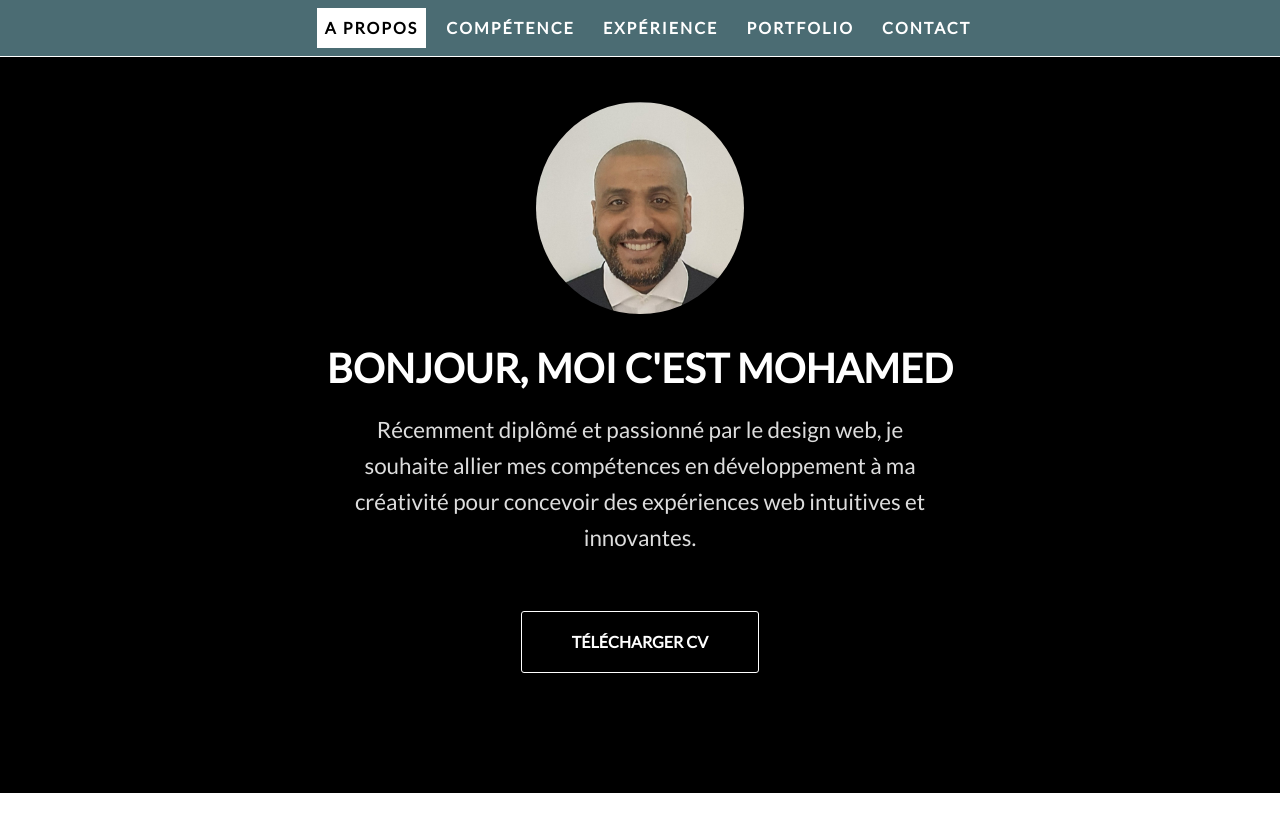
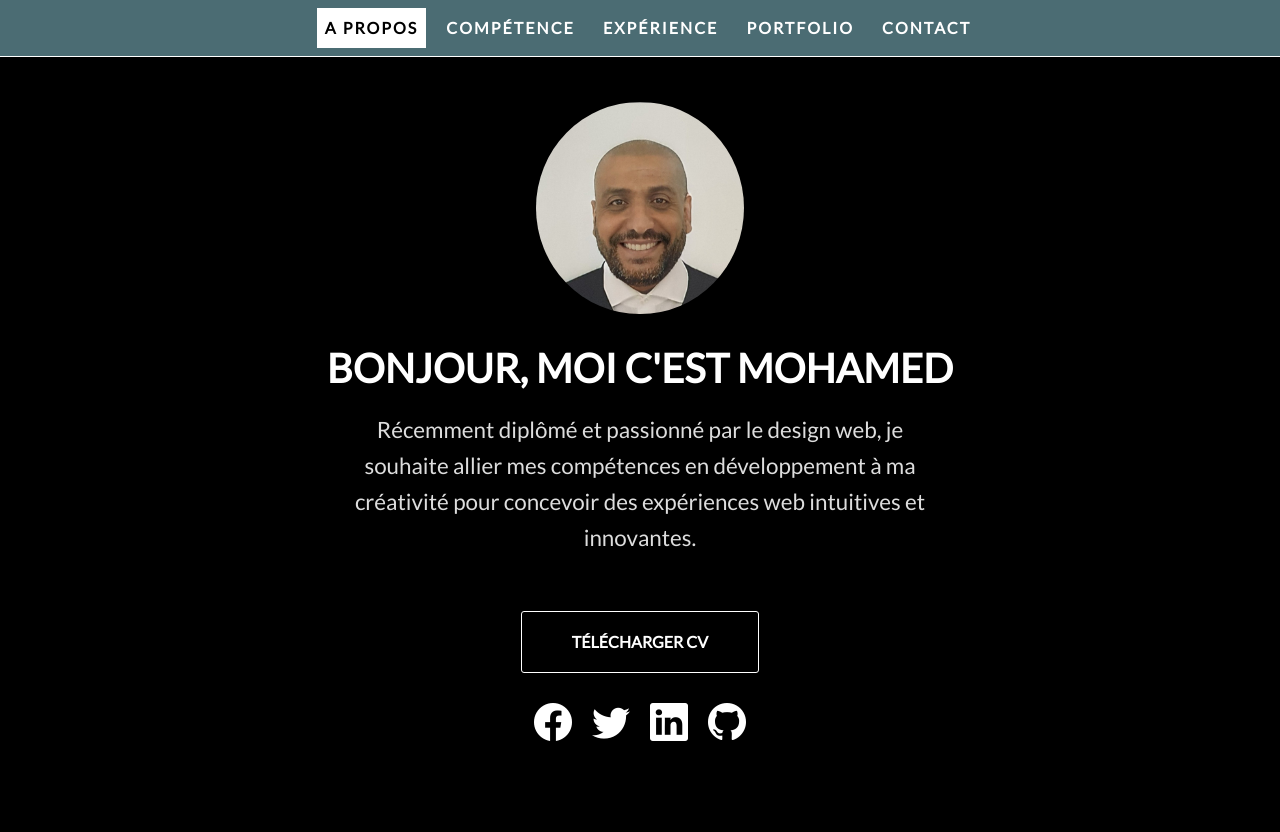
Before and after one commit to mohamedhanafi69120/Mon_Portfolio, a React (Vite) app: page / in a window 1280 px wide. Shown: the top 832 px of the page. Before the commit the page ends 800 px from the top, so only its background shows below. Built offline with nearby package versions, Linux system fonts and the light colour scheme.

Commit message:
Creation du composant Reseaux sociaux (SocialNetwork) et mise en forme

```diff
--- a/src/components/AboutMe.jsx
+++ b/src/components/AboutMe.jsx
@@ -1,4 +1,5 @@
 import React from "react";
+import SocialNetwork from "./SocialNetwork";
 
 const About = () => {
   return (
@@ -25,6 +26,7 @@ const About = () => {
         >
           Télécharger CV
         </a>
+        <SocialNetwork />
       </div>
     </section>
   );
--- /dev/null
+++ b/src/components/SocialNetwork.jsx
@@ -0,0 +1,46 @@
+import React from "react";
+
+const SocialNetwork = () => {
+  return (
+    <div className="social-bar">
+      <a
+        href="https://www.facebook.com"
+        target="_blank"
+        rel="noopener noreferrer"
+        aria-label="Lien vers ma page Facebook"
+        className="social-icon"
+      >
+        <i className="bi bi-facebook"></i>
+      </a>
+      <a
+        href="https://twitter.com"
+        target="_blank"
+        rel="noopener noreferrer"
+        aria-label="Lien vers ma page Twitter"
+        className="social-icon"
+      >
+        <i className="bi bi-twitter"></i>
+      </a>
+      <a
+        href="https://linkedin.com"
+        target="_blank"
+        rel="noopener noreferrer"
+        aria-label="Lien vers mon profil LinkedIn"
+        className="social-icon"
+      >
+        <i className="bi bi-linkedin"></i>
+      </a>
+      <a
+        href="https://github.com/mohamedhanafi69120"
+        target="_blank"
+        rel="noopener noreferrer"
+        aria-label="Lien vers mes repositories GitHub"
+        className="social-icon"
+      >
+        <i className="bi bi-github"></i>
+      </a>
+    </div>
+  );
+};
+
+export default SocialNetwork;
--- a/src/sass/About.scss
+++ b/src/sass/About.scss
@@ -68,4 +68,21 @@
       }
     }
   }
+  .social-bar {
+    display: flex;
+    justify-content: center;
+    margin-top: 20px;
+
+    .social-icon {
+      font-size: 38px;
+      color: variables.$color-white;
+      margin: 0 10px;
+      transition: all 1s ease;
+
+      &:hover {
+        color: black;
+        transform: scale(1.4) rotate(360deg);
+      }
+    }
+  }
 }
```
